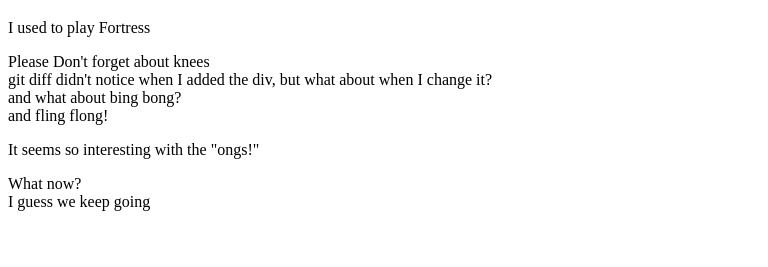
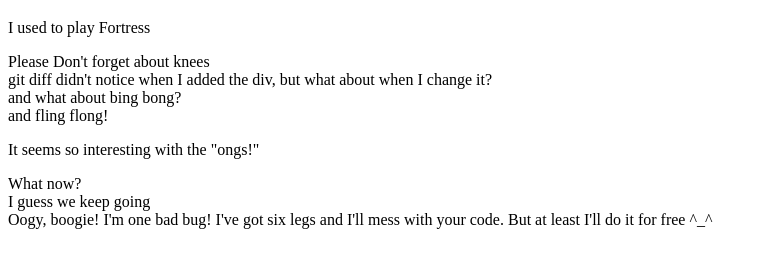
Before and after one commit to CoderDan1983/october2021, a website: page index.html in a window 1280 px wide. Shown: the part 61-328 px from the top of the page, without its empty margins (0-768 px from the left). Drawn offline with Linux system fonts and the light colour scheme.

Commit message:
introducing bug

```diff
--- a/index.html
+++ b/index.html
@@ -17,5 +17,6 @@
 		<div>What now?</div>
 		<div>I guess we keep going</div>
 
+		<div>Oogy, boogie!  I'm one bad bug!  I've got six legs and I'll mess with your code.  But at least I'll do it for free ^_^ </div>
 	</body>
 </html>
```
